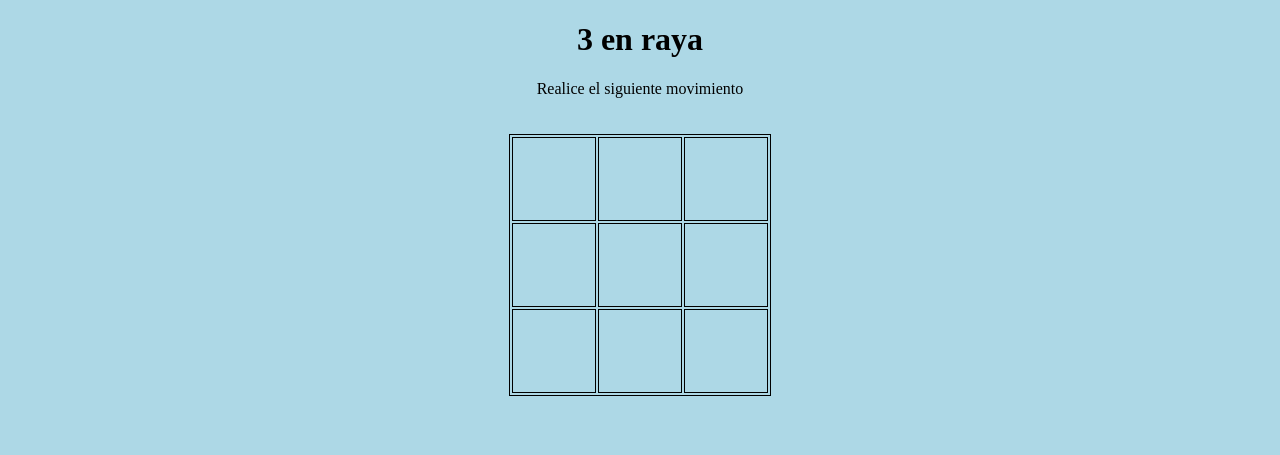
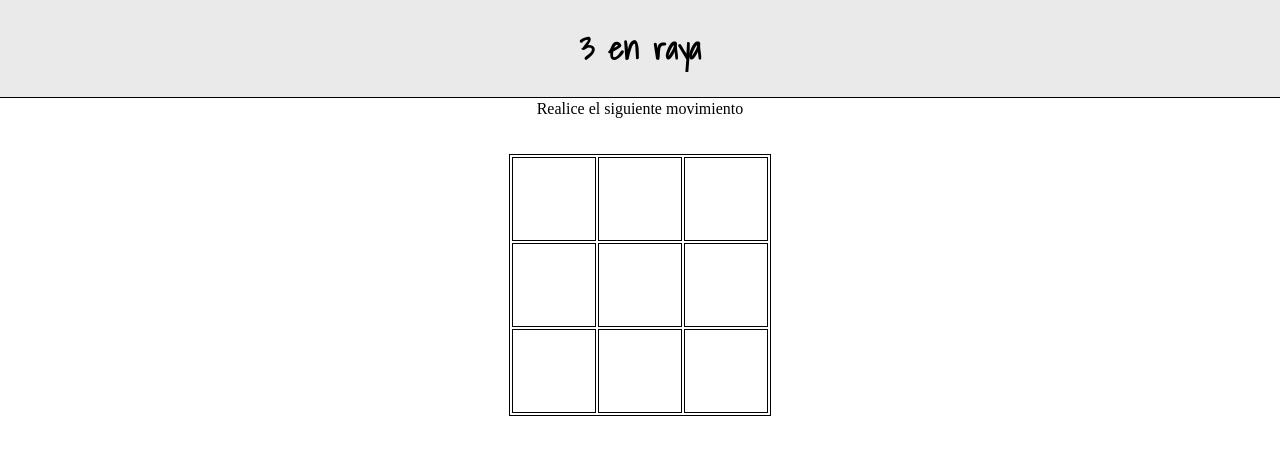
Before and after one commit to ikLatorre/TicTacToe-web-game, a PHP site: page /partida.php?vs=1 in a window 1280 px wide. Shown: the top 455 px of the page. Run offline with PHP 8.4, Linux system fonts and the light colour scheme.

Commit message:
Corregido prepararTablero() para cuando el segundo jugador tiene turno. Cuando el segundo jugador se conecta pero tiene que esperar, no funciona.

```diff
--- a/css/estilo.css
+++ b/css/estilo.css
@@ -8,27 +8,40 @@ and open the template in the editor.
     Author     : ikLatorre
 */
 
-h1, h2, h3, h4, h5, h6 {
-    //margin: auto;
-    //alignment-adjust: middle;
+body {
+    margin: 0px;
 }
 
-body {
-    background-color: lightblue;
+#header {
+    margin-bottom: 2px;
+    background-color: #eaeaea;
+    border-bottom: 1px solid black;
+    padding: 1px;
 }
 
-table {
+#header h1 {
+    font-family: 'Shadows Into Light', cursive;
+    font-weight: bolder;
+    text-align: center;
+}
+
+#form {
+    text-align: center;
+    margin: auto;
+}
+
+.tablero {
     border: 1px solid black;
     margin: auto;
 }
 
-th, td {
+.tablero th, .tablero td {
     border: 1px solid black;
     width: 80px;
     height: 80px;
     text-align: center;
 }
 
-.ficha {
+.tablero span {
     font: 60px arial, sans-serif;
 }
--- a/javascript/tablero.js
+++ b/javascript/tablero.js
@@ -7,38 +7,40 @@
 //Se hace onLoad (preparar tablero y turno. Siempre empieza la ficha O, siempre del jugador que creala partida)
 //En el caso de ser el jugador que se une a una partida, bloquear tablero hasta que el rival haga el primer
 //movimiento, o actualizarlo con el primer movimiento que ha hecho el rival.
-function prepararTablero(){
+function prepararTablero() {
     //Realizar solo si se ha unido (y no creado) a una partida jugador vs jugador
-    if(document.getElementById("tipo").value == "J" && document.getElementById("ficha").value == "X"){
+    if (document.getElementById("tipo").value == "J" && document.getElementById("ficha").value == "X") {
         var XHRObject;
-	if(XMLHttpRequest)
+        if (XMLHttpRequest)
             XHRObject = new XMLHttpRequest();
         else
             XHRObject = new ActiveXObject("Microsoft.XMLHTTP");
-        XHRObject.open('GET', 'estadoInicial.php?id='+document.getElementById("idPartida").value, true);
-        XHRObject.onreadystatechange = function(){
-                if(XHRObject.readyState == 4 && XHRObject.status == 200){
+        XHRObject.open('GET', 'estadoInicial.php?id=' + document.getElementById("idPartida").value, true);
+        XHRObject.onreadystatechange = function () {
+            if (XHRObject.readyState == 4 && XHRObject.status == 200) {
                 var partidaString = XHRObject.responseText;
-                    var parser=new DOMParser();
-                    var partidaXML=parser.parseFromString(partidaString,'text/xml');
+                var parser = new DOMParser();
+                var partidaXML = parser.parseFromString(partidaString, 'text/xml');
 
                 //Establecer el estado del tablero y turno correctos
-                    if(partidaXML.getElementsByTagName("partida")[0].getAttribute("siguiente") == "O"){
+                if (partidaXML.getElementsByTagName("partida")[0].getAttribute("siguiente") == "O") {
                     alert('tablero bloqueado esperando');
 
                     //bloquear todo el tablero, a la espera del primer movimiento de la partida, del rival
                     bloquearTablero();
                     document.getElementById("resultado").innerHTML = "Esperando movimiento del rival...";
-                    }else{
+                } else {
                     alert('tablero desbloqueado');
-
                     //actualizar estado del tablero y dejar desbloqueadas las casillas correspondientes
-                        var partida = xml.getElementsByTagName("partida")[0];
-                        for(i=0; i<partida.childNodes.length; i++){
-                            if(partida.childNodes[i].childNodes[0].value == "O"){
-                                var pos = partida.childNodes[i].getAttribute('id');
+                    var casillas = partidaXML.getElementsByTagName("casilla");
+                    for (i = 0; i < casillas.length; i++) {
+                        if (casillas[i].childNodes.length > 0) {
+                            var ficha = casillas[i].childNodes[0];
+                            if (ficha.childNodes[0].nodeValue == "O") {
+                                var pos = casillas[i].getAttribute('id');
                                 document.getElementById("pos" + pos).innerHTML = "O";
                                 document.getElementById("div" + pos).removeAttribute("onclick");
+                            }
                         }
                     }
                     document.getElementById("resultado").innerHTML = "Realice el siguiente movimiento";
@@ -46,20 +48,20 @@ function prepararTablero(){
             }
         };
         XHRObject.send('');
-    }else{
+    } else {
         //Es contra la maquina o contra un jugador pero se ha creado la partida
         document.getElementById("resultado").innerHTML = "Realice el siguiente movimiento";
     }
 }
 
-function hacerMovimiento(posicion){
+function hacerMovimiento(posicion) {
     var url, mensajeEspera;
-    if(document.getElementById("tipo").value == "J"){
+    if (document.getElementById("tipo").value == "J") {
         url = "movimientoJugador.php?pos=" + posicion
                 + "&id=" + document.getElementById("idPartida").value
                 + "&ficha=" + document.getElementById("ficha").value;
         mensajeEspera = "Esperando movimiento del rival...";
-    }else{
+    } else {
         url = "movimientoMaquina.php?pos=" + posicion
                 + "&dificultad=" + document.getElementById("tipo").value
                 + "&id=" + document.getElementById("idPartida").value;
@@ -71,26 +73,31 @@ function hacerMovimiento(posicion){
     document.getElementById("resultado").innerHTML = mensajeEspera;
 
     var fichaRival;
-    if(document.getElementById("ficha").value == "O") fichaRival = "X";
-    else fichaRival = "O";
+    if (document.getElementById("ficha").value == "O")
+        fichaRival = "X";
+    else
+        fichaRival = "O";
 
     var XHRObject = new XMLHttpRequest();
     XHRObject.open("GET", url, "true");
-    XHRObject.onreadystatechange = function(){
-        if (XHRObject.readyState == 4){
+    XHRObject.onreadystatechange = function () {
+        if (XHRObject.readyState == 4) {
             var resultado = XHRObject.responseText;
-            if(resultado.length == 2){ //Se sigue la partida
+            if (resultado.length == 2) { //Se sigue la partida
                 document.getElementById("pos" + resultado).innerHTML = fichaRival;
                 document.getElementById("div" + resultado).removeAttribute("onclick");
                 desbloquearTablero();
                 document.getElementById("resultado").innerHTML = "Realice el siguiente movimiento";
-            }else{ //Se termina la partida
-                if(resultado.substr(0, 1) == "R"){ //Mostrar ultimo movimiento del rival
+            } else { //Se termina la partida
+                if (resultado.substr(0, 1) == "R") { //Mostrar ultimo movimiento del rival
                     document.getElementById("pos" + resultado.substr(-2, 2)).innerHTML = fichaRival;
                 }
-                if(resultado.substr(1, 6) == "empate") alert("Se ha empatado la partida.");
-                else if(resultado.substr(5,1) != fichaRival) alert("ENHORABUENA! Has ganado la partida.");
-                else if(resultado.substr(5,1) == fichaRival) alert("Has perdido la partida.");
+                if (resultado.substr(1, 6) == "empate")
+                    alert("Se ha empatado la partida.");
+                else if (resultado.substr(5, 1) != fichaRival)
+                    alert("ENHORABUENA! Has ganado la partida.");
+                else if (resultado.substr(5, 1) == fichaRival)
+                    alert("Has perdido la partida.");
                 document.getElementById("resultado").innerHTML = "Partida finalizada \n\
                     <input type='button' value='Volver a jugar' onclick='reiniciarPartida()'/>";
             }
@@ -99,7 +106,7 @@ function hacerMovimiento(posicion){
     XHRObject.send();
 }
 
-function bloquearTablero(){
+function bloquearTablero() {
     cambiarCasilla("00", null);
     cambiarCasilla("01", null);
     cambiarCasilla("02", null);
@@ -111,7 +118,7 @@ function bloquearTablero(){
     cambiarCasilla("22", null);
 }
 
-function desbloquearTablero(){
+function desbloquearTablero() {
     cambiarCasilla("00", "hacerMovimiento('00')");
     cambiarCasilla("01", "hacerMovimiento('01')");
     cambiarCasilla("02", "hacerMovimiento('02')");
@@ -123,12 +130,12 @@ function desbloquearTablero(){
     cambiarCasilla("22", "hacerMovimiento('22')");
 }
 
-function cambiarCasilla(pos, onclickValue){
+function cambiarCasilla(pos, onclickValue) {
     var obj = document.getElementById("div" + pos);
-    if(obj.hasAttribute("onclick"))
+    if (obj.hasAttribute("onclick"))
         obj.setAttribute("onclick", onclickValue);
 }
 
-function reiniciarPartida(){
+function reiniciarPartida() {
     location.href = "index.xhtml";
 }
--- a/partida.php
+++ b/partida.php
@@ -15,45 +15,48 @@ and open the template in the editor.
         <title>Juego 3 en raya</title>
         <meta name="viewport" content="width=device-width, initial-scale=1.0" />
         <link rel="stylesheet" href="css/estilo.css" type="text/css" />
+        <link href='http://fonts.googleapis.com/css?family=Shadows+Into+Light' rel='stylesheet' type='text/css'/>
         <script type="text/javascript" src="javascript/tablero.js" ></script>
     </head>
 
     <body onload="prepararTablero()">
-        <h1 style="text-align: center;">3 en raya</h1>
+        <header id="header">
+            <h1>3 en raya</h1>
+        </header>
         <div id="resultado" style="text-align: center;"></div> <br />
         <div id="resultado2" style="text-align: center;"></div> <br />
-         <table border="1">
+        <table class="tablero">
             <tr>
                 <td id="div00" onclick="hacerMovimiento('00')">
-                    <div id="pos00" class="ficha"></div>
+                    <span id="pos00"></span>
                 </td>
                 <td id="div01" onclick="hacerMovimiento('01')">
-                    <div id="pos01" class="ficha"></div>
+                    <span id="pos01" ></span>
                 </td>
                 <td id="div02" onclick="hacerMovimiento('02')">
-                    <div id="pos02" class="ficha"></div>
+                    <span id="pos02"></span>
                 </td>
             </tr>
             <tr>
                 <td id="div10" onclick="hacerMovimiento('10')">
-                    <div id="pos10" class="ficha"></div>
+                    <span id="pos10"></span>
                 </td>
                 <td id="div11" onclick="hacerMovimiento('11')">
-                    <div id="pos11" class="ficha"></div>
+                    <span id="pos11"></span>
                 </td>
                 <td id="div12" onclick="hacerMovimiento('12')">
-                    <div id="pos12" class="ficha"></div>
+                    <span id="pos12"></span>
                 </td>
             </tr>
             <tr>
                 <td id="div20" onclick="hacerMovimiento('20')">
-                    <div id="pos20" class="ficha"></div>
+                    <span id="pos20"></span>
                 </td>
                 <td id="div21" onclick="hacerMovimiento('21')">
-                    <div id="pos21" class="ficha"></div>
+                    <span id="pos21"></span>
                 </td>
                 <td id="div22" onclick="hacerMovimiento('22')">
-                    <div id="pos22" class="ficha"></div>
+                    <span id="pos22"></span>
                 </td>
             </tr>
         </table>
```
Also changed, not shown: 1 other file. Lines whose indentation alone changed are shown as unchanged.
